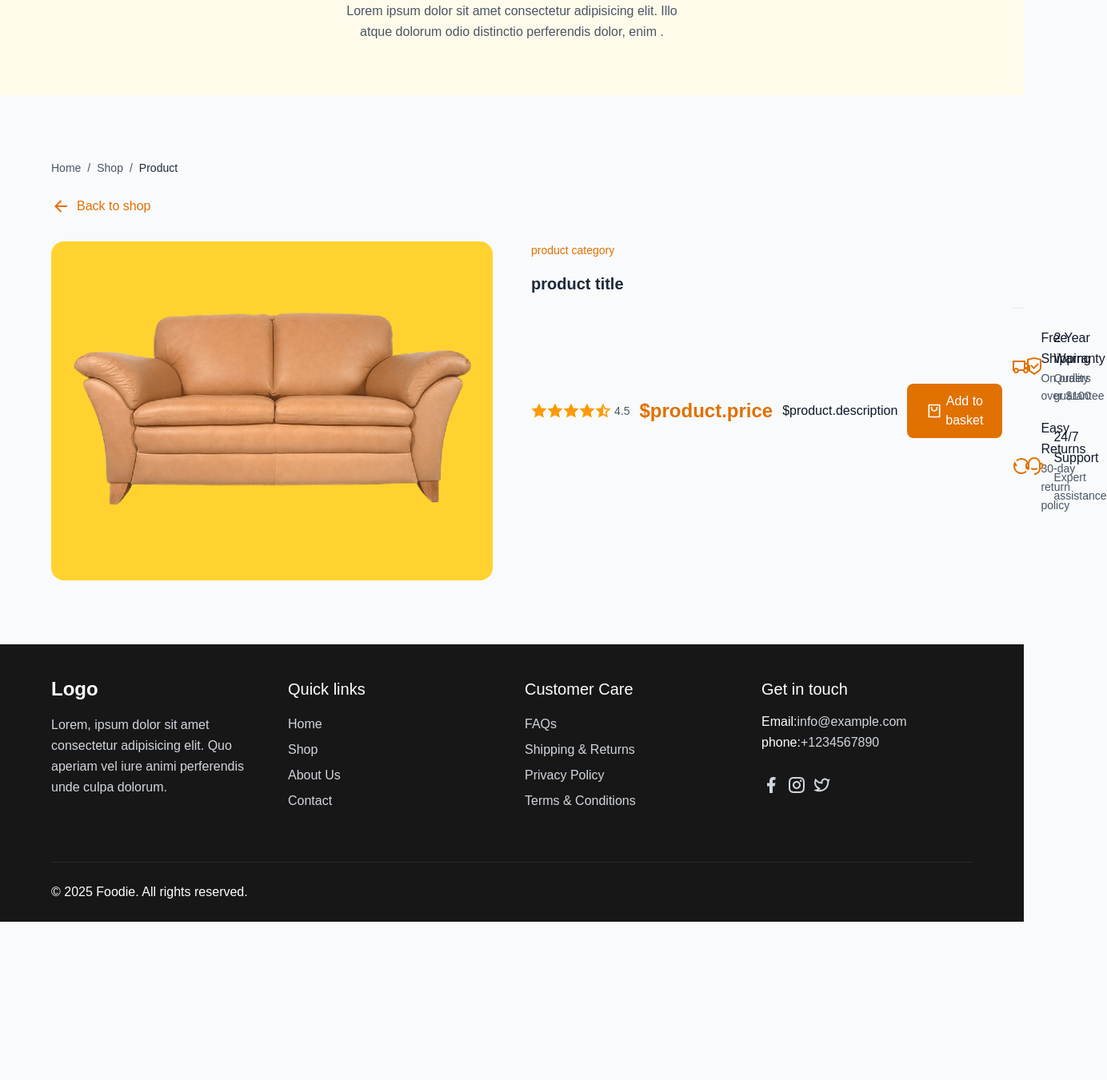
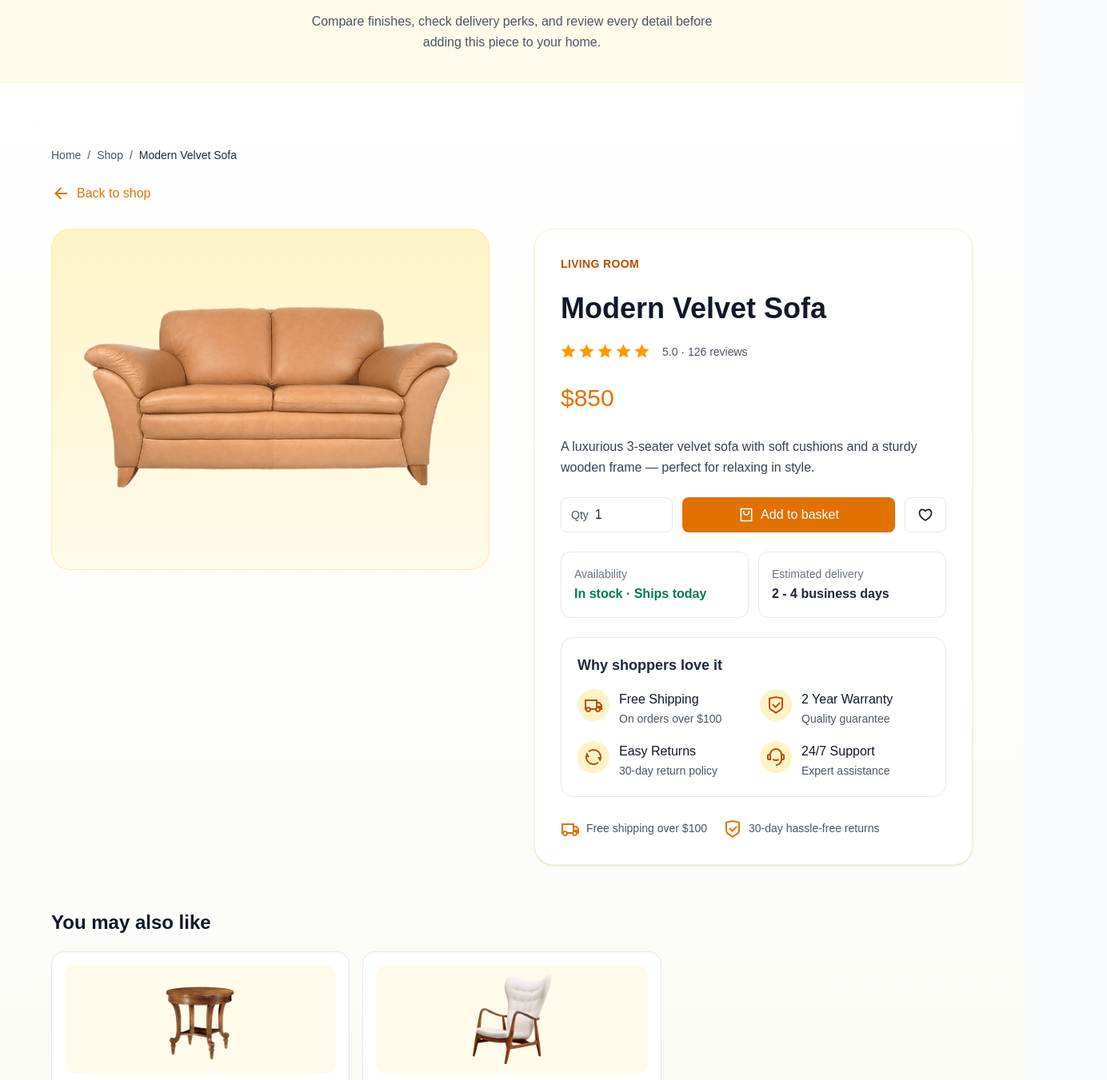
Before and after one commit to arnaldo16763695/ecommerce-food, a Next.js app: page /shop/product/1/details in a window 1280 px wide. Shown: the part 174-1525 px from the top of the page at 80% size, 1384 px wide, since content can reach past the window. Before the commit the page ends 1327 px from the top, so only its background shows below. Built offline with nearby package versions, Linux system fonts and the light colour scheme; a web font is replaced by a local one.

Commit message:
Refine product details layout to match delivered UI

```diff
--- a/app/shop/product/[id]/details/page.tsx
+++ b/app/shop/product/[id]/details/page.tsx
@@ -1,42 +1,75 @@
-import { RiArrowLeftLine, RiShoppingBag2Line } from "@remixicon/react";
+import {
+  RiArrowLeftLine,
+  RiHeart3Line,
+  RiShieldCheckLine,
+  RiShoppingBag2Line,
+  RiStarFill,
+  RiStarHalfFill,
+  RiTruckLine,
+} from "@remixicon/react";
 import Image from "next/image";
 import Link from "next/link";
-import { RiStarFill, RiStarHalfFill } from "@remixicon/react";
-import { productFeatures } from "@/data/data";
+import { notFound } from "next/navigation";
+import { allProducts, productFeatures } from "@/data/data";
 
-function ProductDEtailsPage() {
-  const fullStars = Math.floor(4.5);
-  const hasHalfStar = 4.5 % 1 >= 0.5;
+type ProductDetailsPageProps = {
+  params: Promise<{
+    id: string;
+  }>;
+};
+
+async function ProductDetailsPage({ params }: ProductDetailsPageProps) {
+  const { id } = await params;
+  const product = allProducts.find((item) => item.id === Number(id));
+
+  if (!product) {
+    notFound();
+  }
+
+  const fullStars = Math.floor(product.star);
+  const hasHalfStar = product.star % 1 >= 0.5;
+  const relatedProducts = allProducts
+    .filter((item) => item.category === product.category && item.id !== product.id)
+    .slice(0, 3);
+
   return (
     <>
-      {/* Page title  */}
-      <div className="bg-amber-50 text-center flex flex-col gap-1 items-center justify-center min-h-56 px-5">
+      <div className="bg-amber-50 text-center flex flex-col gap-2 items-center justify-center min-h-52 px-5 border-b border-amber-100">
+        <span className="rounded-full bg-white px-4 py-1 text-sm font-medium text-amber-700 border border-amber-100">
+          Curated for your space
+        </span>
         <h2 className="text-3xl text-neutral-800 px-5">Product details</h2>
-        <p className="text-gray-600 max-w-md mx-auto">
-          Lorem ipsum dolor sit amet consectetur adipisicing elit. Illo atque
-          dolorum odio distinctio perferendis dolor, enim .
+        <p className="text-gray-600 max-w-lg mx-auto">
+          Compare finishes, check delivery perks, and review every detail before
+          adding this piece to your home.
         </p>
       </div>
-      <section className="py-20">
+
+      <section className="py-14 md:py-20 bg-gradient-to-b from-white to-amber-50/40">
         <div className="page-container">
-          {/* Breadcumb  */}
-          <div className="flex items-center gap-2 text-sm text-gray-600 mb-6">
+          <nav
+            aria-label="Breadcrumb"
+            className="flex flex-wrap items-center gap-2 text-sm text-gray-600 mb-6"
+          >
             <Link
-              href="/shop"
+              href="/"
               className="hover:text-amber-600 focus:text-amber-600 transition"
             >
               Home
             </Link>
-            <span> / </span>
+            <span>/</span>
             <Link
               href="/shop"
               className="hover:text-amber-600 focus:text-amber-600 transition"
             >
               Shop
             </Link>
-            <span> / </span>
-            <p className="text-gray-800">Product</p>
-          </div>
+            <span>/</span>
+            <p className="text-gray-800 truncate max-w-56 md:max-w-full">
+              {product.name}
+            </p>
+          </nav>
+
           <Link
             href="/shop"
             className="inline-flex items-center mb-8 font-medium focus:text-amber-700 text-amber-600 gap-2 hover:text-amber-700 transition-colors"
@@ -45,88 +78,160 @@ function ProductDEtailsPage() {
             Back to shop
           </Link>
 
-          {/* Wrapper  */}
-          <div className="grid lg:grid-cols-2 gap-12">
-            {/* Product image  */}
-            <div className="aspect-auto bg-amber-300 rounded-2xl overflow-hidden p-5">
+          <div className="grid lg:grid-cols-2 gap-8 xl:gap-14 items-start">
+            <div className="bg-gradient-to-b from-amber-100 to-amber-50 rounded-3xl overflow-hidden p-8 border border-amber-200/60">
               <Image
-                src={"/images/product-1.png"}
-                alt="Product image"
-                width={600}
-                height={600}
+                src={product.img}
+                alt={product.name}
+                width={700}
+                height={700}
+                className="mx-auto w-full max-w-lg h-auto object-contain"
+                priority
               />
             </div>
-            {/* Product details  */}
-            <div className="space-y-4">
-              {/* Category  */}
-              <p className="text-sm text-amber-600 font-medium">
-                {"product category"}
+
+            <div className="space-y-6 lg:sticky lg:top-24 bg-white border border-amber-100 rounded-3xl p-6 md:p-8 shadow-sm">
+              <p className="text-sm text-amber-700 font-semibold tracking-wide uppercase">
+                {product.category}
               </p>
-              {/* Title  */}
-              <h3 className="text-xl text-gray-800">{"product title"}</h3>
-              {/* Rating  */}
-              <div className="flex items-center gap-3">
-                <div className="flex items-center text-amber-500">
-                  {[...Array(5)].map((_, i) => {
-                    if (i < fullStars) {
-                      return (
-                        <RiStarFill key={i} aria-hidden="true" size={20} />
-                      );
+              <h1 className="text-3xl md:text-4xl text-gray-900">{product.name}</h1>
+
+              <div className="flex flex-wrap items-center gap-4">
+                <div
+                  className="flex items-center gap-1 text-amber-500"
+                  aria-label={`Rating: ${product.star.toFixed(1)} out of 5`}
+                >
+                  {[...Array(5)].map((_, index) => {
+                    if (index < fullStars) {
+                      return <RiStarFill key={index} aria-hidden="true" size={19} />;
                     }
 
-                    if (i === fullStars && hasHalfStar) {
+                    if (index === fullStars && hasHalfStar) {
                       return (
-                        <RiStarHalfFill key={i} aria-hidden="true" size={20} />
+                        <RiStarHalfFill key={index} aria-hidden="true" size={19} />
                       );
                     }
 
                     return (
                       <RiStarFill
-                        key={i}
+                        key={index}
                         aria-hidden="true"
                         className="text-amber-200"
+                        size={19}
                       />
                     );
                   })}
-                  <span className="ml-1 text-sm font-medium text-gray-600">
-                    {(4.5).toFixed(1)}
-                  </span>
                 </div>
-                {/* Price  */}
-                <p className="text-2xl font-bold font-cunia text-amber-600">
-                  ${"product.price"}
-                </p>
-                {/* Description  */}
-                <p className="">${"product.description"}</p>
-                {/* Add to basket  */}
-                <button className="btn-primary flex items-center gap-1 justify-center">
-                  <span>
-                    <RiShoppingBag2Line size={20} />
-                  </span>
+                <span className="text-sm font-medium text-gray-600">
+                  {product.star.toFixed(1)} · 126 reviews
+                </span>
+              </div>
+
+              <p className="text-3xl font-cunia text-amber-600">${product.price}</p>
+
+              <p className="text-gray-700">{product.desc}</p>
+
+              <div className="grid gap-3 sm:grid-cols-[140px_1fr_52px]">
+                <label className="flex items-center gap-2 border border-gray-200 rounded-lg px-3 py-2 bg-white">
+                  <span className="text-sm text-gray-600">Qty</span>
+                  <input
+                    type="number"
+                    min={1}
+                    defaultValue={1}
+                    className="w-16 bg-transparent outline-none text-gray-800"
+                    aria-label="Product quantity"
+                  />
+                </label>
+                <button
+                  className="btn-primary flex items-center gap-2 justify-center"
+                  aria-label={`Add ${product.name} to basket`}
+                >
+                  <RiShoppingBag2Line size={20} aria-hidden="true" />
                   Add to basket
                 </button>
+                <button
+                  className="border border-gray-200 rounded-lg flex items-center justify-center hover:border-amber-400 hover:text-amber-700 transition-colors"
+                  aria-label="Save to wishlist"
+                >
+                  <RiHeart3Line size={20} aria-hidden="true" />
+                </button>
+              </div>
 
-                <div className="grid grid-cols-2 gap-4 pt-6 border-t border-gray-200">
-                  {/* Features  */}
-                  {productFeatures.map((feature, index) => (
-                    <div key={index} className="flex items-center gap-3">
-                      <span className="shrink-0 text-amber-600">
-                        <feature.icon />
+              <div className="grid gap-3 sm:grid-cols-2">
+                <div className="rounded-xl border border-gray-200 p-4 bg-white">
+                  <p className="text-sm text-gray-500">Availability</p>
+                  <p className="font-semibold text-emerald-700">In stock · Ships today</p>
+                </div>
+                <div className="rounded-xl border border-gray-200 p-4 bg-white">
+                  <p className="text-sm text-gray-500">Estimated delivery</p>
+                  <p className="font-semibold text-gray-800">2 - 4 business days</p>
+                </div>
+              </div>
+
+              <div className="rounded-2xl border border-gray-200 p-5 bg-white">
+                <h2 className="text-lg text-gray-800 mb-4">Why shoppers love it</h2>
+                <div className="grid grid-cols-1 sm:grid-cols-2 gap-4">
+                  {productFeatures.map((feature) => (
+                    <div key={feature.id} className="flex items-start gap-3">
+                      <span className="shrink-0 rounded-full bg-amber-100 p-2 text-amber-700">
+                        <feature.icon aria-hidden="true" />
                       </span>
                       <div>
-                        <p className="font-cunia">{feature.title}</p>
+                        <p className="font-cunia text-gray-900">{feature.title}</p>
                         <p className="text-sm text-gray-600">{feature.text}</p>
                       </div>
                     </div>
                   ))}
                 </div>
               </div>
+
+              <div className="flex flex-wrap gap-5 text-sm text-gray-600 pt-1">
+                <p className="inline-flex items-center gap-2">
+                  <RiTruckLine className="text-amber-600" aria-hidden="true" /> Free
+                  shipping over $100
+                </p>
+                <p className="inline-flex items-center gap-2">
+                  <RiShieldCheckLine
+                    className="text-amber-600"
+                    aria-hidden="true"
+                  />
+                  30-day hassle-free returns
+                </p>
+              </div>
             </div>
           </div>
+
+          {relatedProducts.length > 0 && (
+            <div className="mt-14">
+              <h2 className="text-2xl text-gray-900 mb-5">You may also like</h2>
+              <div className="grid gap-4 sm:grid-cols-2 lg:grid-cols-3">
+                {relatedProducts.map((item) => (
+                  <Link
+                    key={item.id}
+                    href={`/shop/product/${item.id}/details`}
+                    className="rounded-2xl border border-gray-200 bg-white p-4 hover:border-amber-300 hover:shadow-sm transition"
+                  >
+                    <div className="bg-amber-50 rounded-xl p-3 mb-3 flex items-center justify-center">
+                      <Image
+                        src={item.img}
+                        alt={item.name}
+                        width={180}
+                        height={180}
+                        className="h-28 w-28 object-contain"
+                      />
+                    </div>
+                    <p className="text-sm text-amber-700 font-medium mb-1">{item.category}</p>
+                    <h3 className="text-lg text-gray-900 mb-1">{item.name}</h3>
+                    <p className="text-amber-600 font-semibold">${item.price}</p>
+                  </Link>
+                ))}
+              </div>
+            </div>
+          )}
         </div>
       </section>
     </>
   );
 }
 
-export default ProductDEtailsPage;
+export default ProductDetailsPage;
--- a/components/ProductCard.tsx
+++ b/components/ProductCard.tsx
@@ -16,7 +16,7 @@ function ProductCard({ id, img, price, name, star }: productCardProps) {
     <div className="bg-white p-8 rounded-md flex flex-col relative group gap-2.5 hover:translate-y-[-4px] hover:shadow-lg dark:hover:shadow-slate-600">
       <div className="py-10 relative flex items-center justify-center bg-amber-50 h-full rounded-xl">
         <Image src={img} alt={name} width={200} height={200} />
-        <Link href={`/shop/${id}`} className="absolute top-0 right-0 bg-white gap-2 border border-amber-200 p-2 rounded-xs  opacity-0 group-hover:opacity-100 transition-all hover:text-amber-600 focus:text-amber-600" title="view product details">
+        <Link href={`/shop/product/${id}/details`} className="absolute top-0 right-0 bg-white gap-2 border border-amber-200 p-2 rounded-xs  opacity-0 group-hover:opacity-100 transition-all hover:text-amber-600 focus:text-amber-600" title="view product details">
           <RiEyeLine />
         </Link>
       </div>
```
